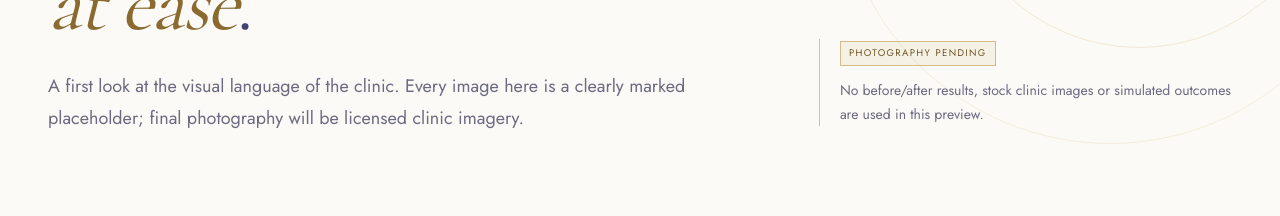
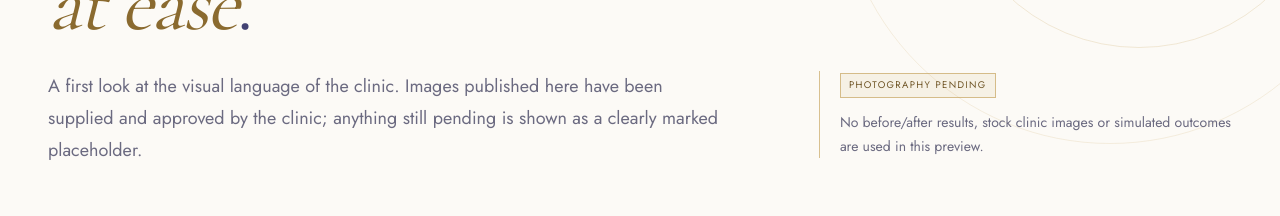
Before and after one commit to zeeshanshaikh95/blue-miror, a React (Vite) app in the folder client/: page /gallery in a window 1280 px wide. Shown: the part 378-594 px from the top of the page. Built offline with nearby package versions, Linux system fonts and the light colour scheme; no server answers.

Commit message:
copy: gallery intro reflects published clinic imagery

```diff
--- a/client/src/pages/public/GalleryPage.tsx
+++ b/client/src/pages/public/GalleryPage.tsx
@@ -36,7 +36,7 @@ export function GalleryPage() {
             <br /> <em className="text-brand-gold-deep">at ease</em>.
           </>
         }
-        intro="A first look at the visual language of the clinic. Every image here is a clearly marked placeholder; final photography will be licensed clinic imagery."
+        intro="A first look at the visual language of the clinic. Images published here have been supplied and approved by the clinic; anything still pending is shown as a clearly marked placeholder."
         aside={
           <div className="border-l border-brand-gold/60 pl-5">
             <ContentBadge>Photography pending</ContentBadge>
```
